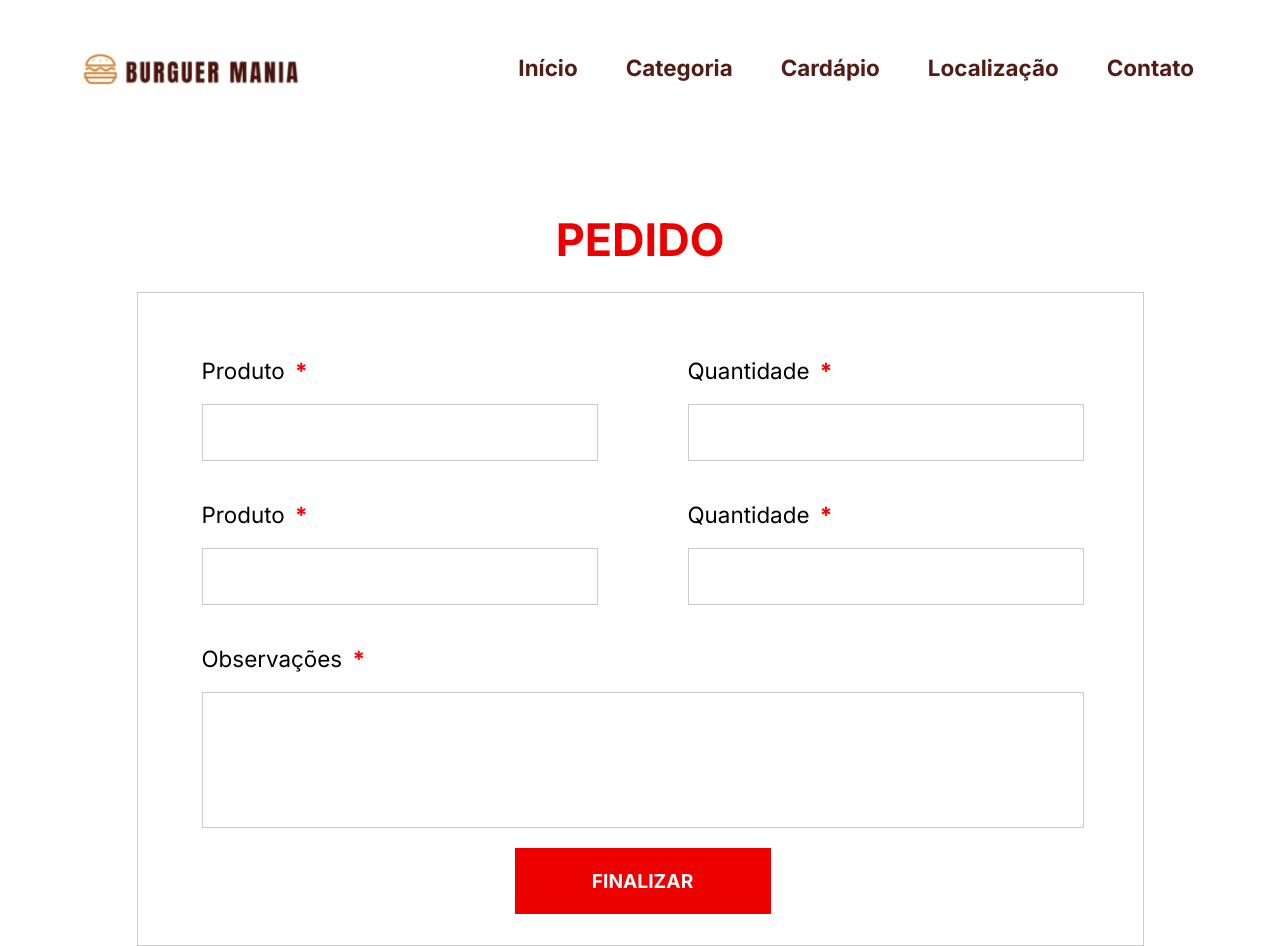
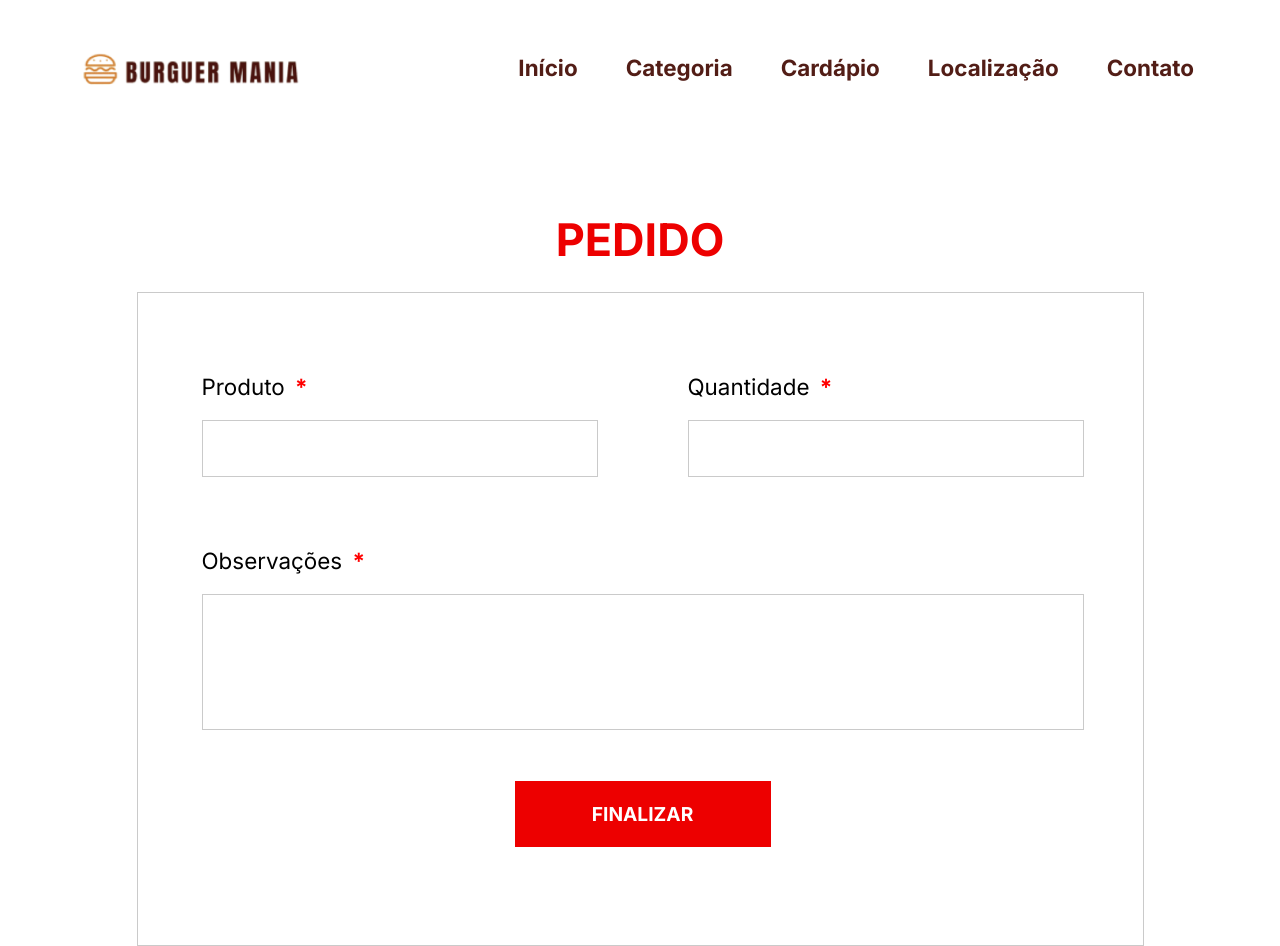
Before and after one commit to OuranN/BurguerMania, an Angular app: page /pedido in a window 1280 px wide. Built offline with nearby package versions, Linux system fonts and the light colour scheme.

Commit message:
Update pedido-page.component.html

```diff
--- a/src/app/views/pedido-page/pedido-page.component.html
+++ b/src/app/views/pedido-page/pedido-page.component.html
@@ -9,11 +9,9 @@
 
         <div class="produto">
           <app-input textLabel ="Produto" inputName="product" [isTextarea]="false" [required]="true"></app-input>
-          <app-input textLabel ="Produto" inputName="product" [isTextarea]="false" [required]="true"></app-input>
         </div>
 
        <div class="quantidade">
-        <app-input textLabel ="Quantidade" inputName="quantity" [isTextarea]="false" [required]="true"></app-input>
         <app-input textLabel ="Quantidade" inputName="quantity" [isTextarea]="false" [required]="true"></app-input>
        </div>
 
```
